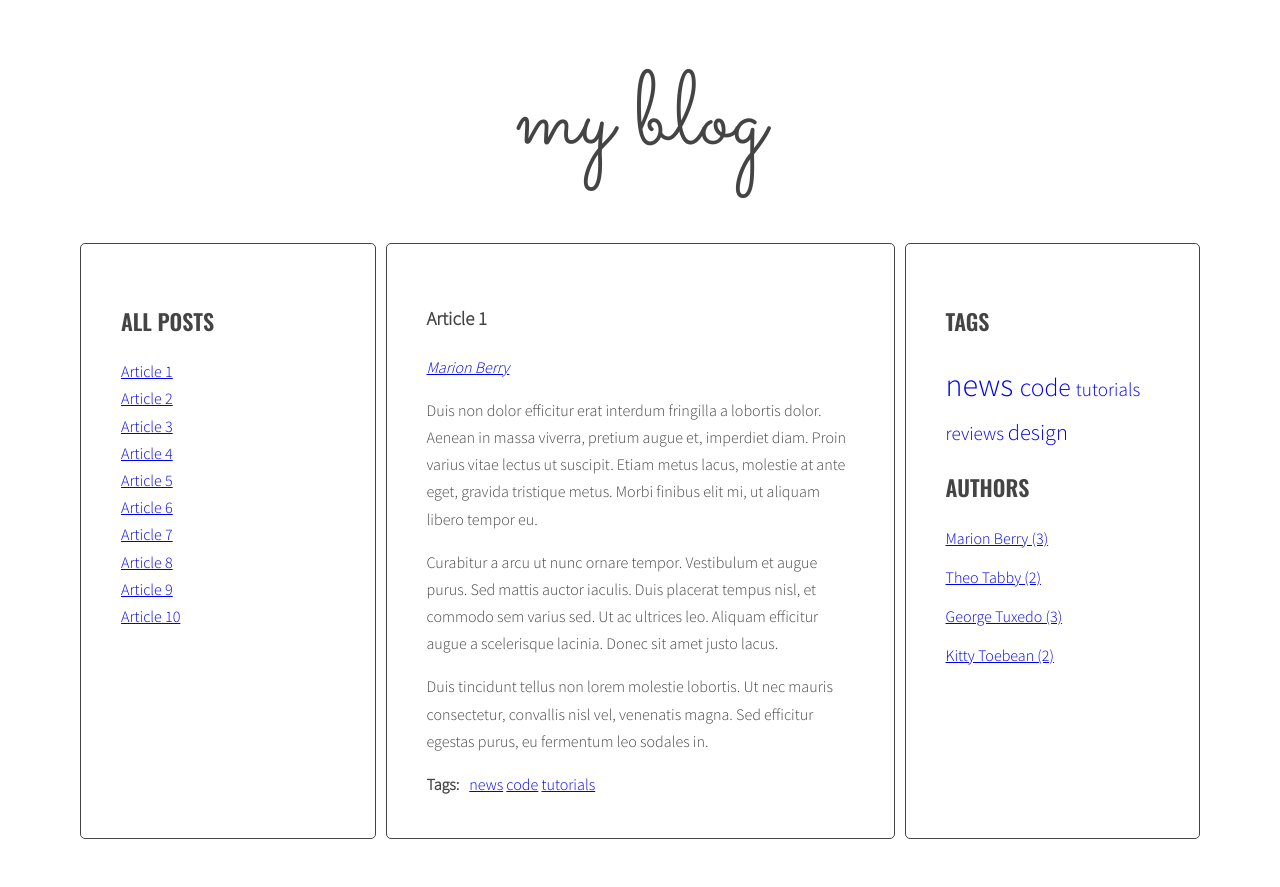
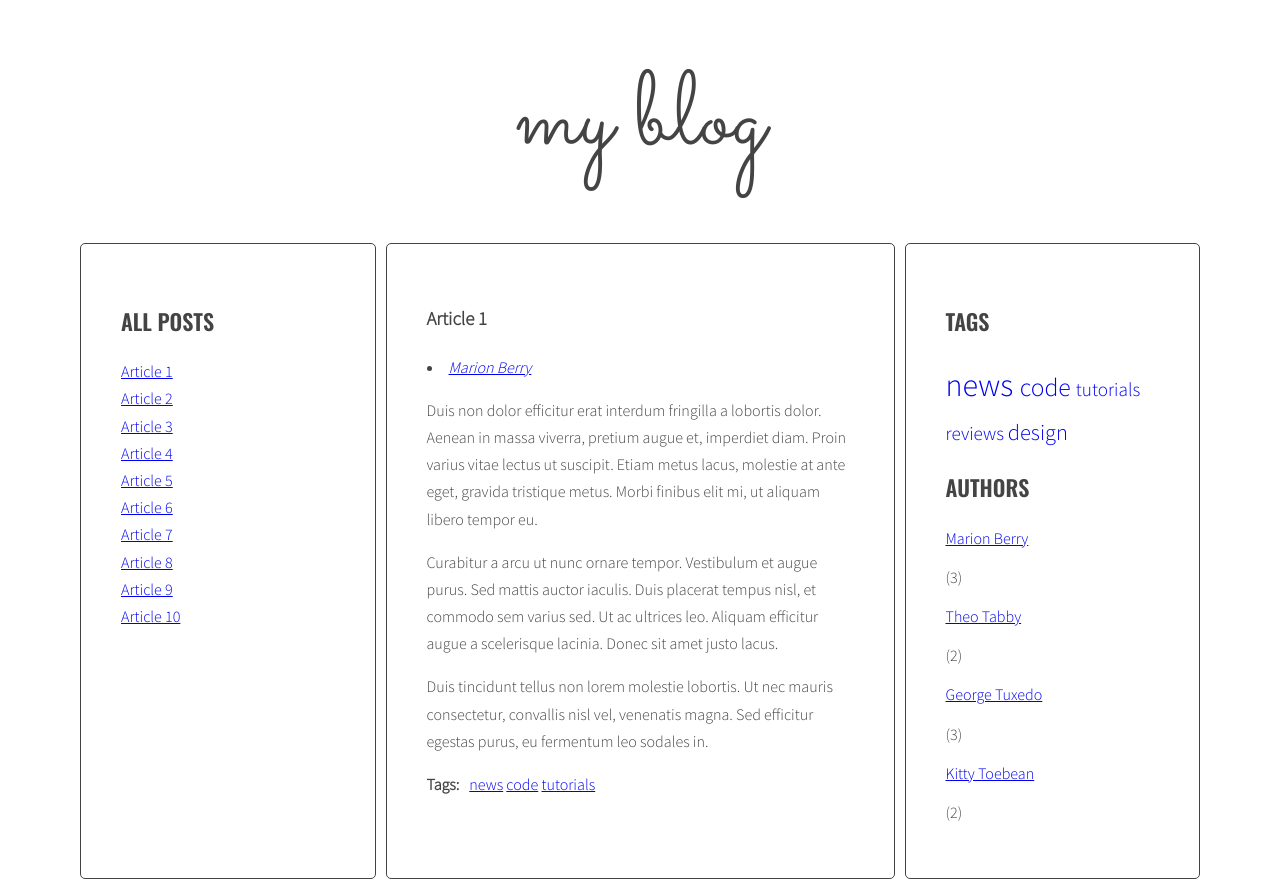
Before and after one commit to morormo/javascript-blog, a website: page index.html in a window 1280 px wide. Before the commit the page ends 847 px from the top, so only its background shows below. Drawn offline with nearby package versions, Linux system fonts and the light colour scheme.

Commit message:
ADD handlebars

```diff
--- a/index.html
+++ b/index.html
@@ -219,6 +219,26 @@
 	    </main>
 	  </div>
 	</div>
-	<script src="js/scripts.js"></script>
+	<script id="template-article-link" type="text/x-handlebars-template">
+          <li><a href="#{{ id }}"><span>{{ title }}</span></a></li>
+        </script>
+        <script id="template-tag-cloud-link" type="text/x-handlebars-template">
+          {{#each tags}}
+          <li>
+            <a href="#tag-{{ tag }}" class="{{ className }}">{{ tag }} </a>
+          </li>
+           {{/each}}
+        </script>
+        <script id="template-author-cloud-link" type="text/x-handlebars-template">
+          {{#each authors}}
+          <li>
+            <a href="#author-{{ author }}">{{ author }} </a>
+          </li>
+          <li> ({{ count }})</li>
+          {{/each}}
+        </script>
+        <script src="https://cdnjs.cloudflare.com/ajax/libs/handlebars.js/4.1.0/handlebars.min.js"></script>
+        <script src="js/scripts.js"></script>
+
 </body>
 </html>
--- a/js/scripts.js
+++ b/js/scripts.js
@@ -1,6 +1,12 @@
 {
 
   'use strict';
+
+  const templates = {
+    articleLink: Handlebars.compile(document.querySelector('#template-article-link').innerHTML),
+    tagCloudLink: Handlebars.compile(document.querySelector('#template-tag-cloud-link').innerHTML),
+    authorCloudLink: Handlebars.compile(document.querySelector('#template-author-cloud-link').innerHTML)
+  };
 /* Varaibles */
 
   const optArticleSelector = '.post',
@@ -79,8 +85,10 @@ function generateTitleLinks(){
 		    /* get the title from the title element */
 
 		    /* create HTML of the link */
-		 const linkHTML = '<li><a href="#' + articleId + '"<span>' + articleTitle + '</span></a></li>';
-		    /* insert link into titleList */
+		 //const linkHTML = '<li><a href="#' + articleId + '"<span>' + articleTitle + '</span></a></li>';
+		    const linkHTMLData = {id: articleId, title: articleTitle};
+        const linkHTML = templates.articleLink(linkHTMLData);
+        /* insert link into titleList */
 		html = html + linkHTML;
 
 	 }
@@ -141,7 +149,9 @@ function generateTags(){
     /* START LOOP: for each tag */
     for(let tag of articleTagsArray){
       /* generate HTML of the link */
-      const linkHTML = '<li><a href="#tag-'+ tag + '"<span>' + tag + '</span></a></li> ';
+      //const linkHTML = '<li><a href="#tag-'+ tag + '"<span>' + tag + '</span></a></li> ';
+      const linkHTMLData = {id: 'tag-'+tag, title: tag};
+      const linkHTML = templates.articleLink(linkHTMLData);
       /* add generated code to html variable */
       html= html+linkHTML;
 
@@ -164,16 +174,21 @@ function generateTags(){
 
   /* [NEW] create variable for all links HTML code */
   const tagsParams = calculateTagsParams(allTags);
-  let allTagsHTML = '';
+  const allTagsData = {tags: []};
 
   /* [NEW] START LOOP: for each tag in allTags */
   for(let tag in allTags){
     /* [NEW] generate code of a link and add it to allTagsHTML */
-    allTagsHTML += '<li><a class="' + calculateTagClass(allTags[tag], tagsParams) +  '" href="#tag-' + tag + '">' + tag + ' ' + '</a></li>';
+    //allTagsHTML += '<li><a class="' + calculateTagClass(allTags[tag], tagsParams) +  '" href="#tag-' + tag + '">' + tag + ' ' + '</a></li>';
+    allTagsData.tags.push({
+        tag: tag,
+        count: allTags[tag],
+        className: calculateTagClass(allTags[tag], tagsParams)
+      });
   /* [NEW] END LOOP: for each tag in allTags */
   }
   /* add html from allTagsHTML to tagList */
-  tagList.innerHTML = allTagsHTML;
+  tagList.innerHTML =  templates.tagCloudLink(allTagsData);
 }
 
 generateTags();
@@ -239,7 +254,9 @@ function generateAuthors(){
     /* get tags from data-authors attribute */
     const articleAuthors = article.getAttribute('data-authors');
     /* generate HTML of the link */
-    const authorHTML = '<a href="#author-' + articleAuthors + '"> ' + articleAuthors + '</a>';
+    //const authorHTML = '<a href="#author-' + articleAuthors + '"> ' + articleAuthors + '</a>';
+    const linkHTMLData = {id: articleAuthors, title: articleAuthors};
+    const authorHTML = templates.articleLink(linkHTMLData);
     /* add generated code to html variable */
     html= html+authorHTML;
     /* [NEW] check if this link is NOT alredy in allAuthors */
@@ -260,15 +277,18 @@ function generateAuthors(){
     const authorList = document.querySelector('.authors');
 
     /* [NEW] create variable for all links HTML code*/
-    let allAuthorsHTML = '';;
+    const allAuthorsData = {authors: []};
 
     /* [NEW] START LOOP for each authors on allAuthors */
     for (let author in allAuthors){
-    /* [NEW] generate code of a link and aad it to allAuthorsHTML */
-    allAuthorsHTML += '<li><a href="#author-' + author + '">' +  author + ' (' + allAuthors[author] + ')' + '</a></li>';
-
-    /* [NEW] add html from allAuthorsHTML to authorList */
-    authorList.innerHTML = allAuthorsHTML;  //to authorList inside HTML put corect HTML
+      /* [NEW] generate code of a link and aad it to allAuthorsHTML */
+      //allAuthorsHTML += '<li><a href="#author-' + author + '">' +  author + ' (' + allAuthors[author] + ')' + '</a></li>';
+      allAuthorsData.authors.push({
+        author: author,
+        count: allAuthors[author],
+      });
+      /* [NEW] add html from allAuthorsHTML to authorList */
+      authorList.innerHTML = templates.authorCloudLink(allAuthorsData);  //to authorList inside HTML put corect HTML
   }
 
 }
```
